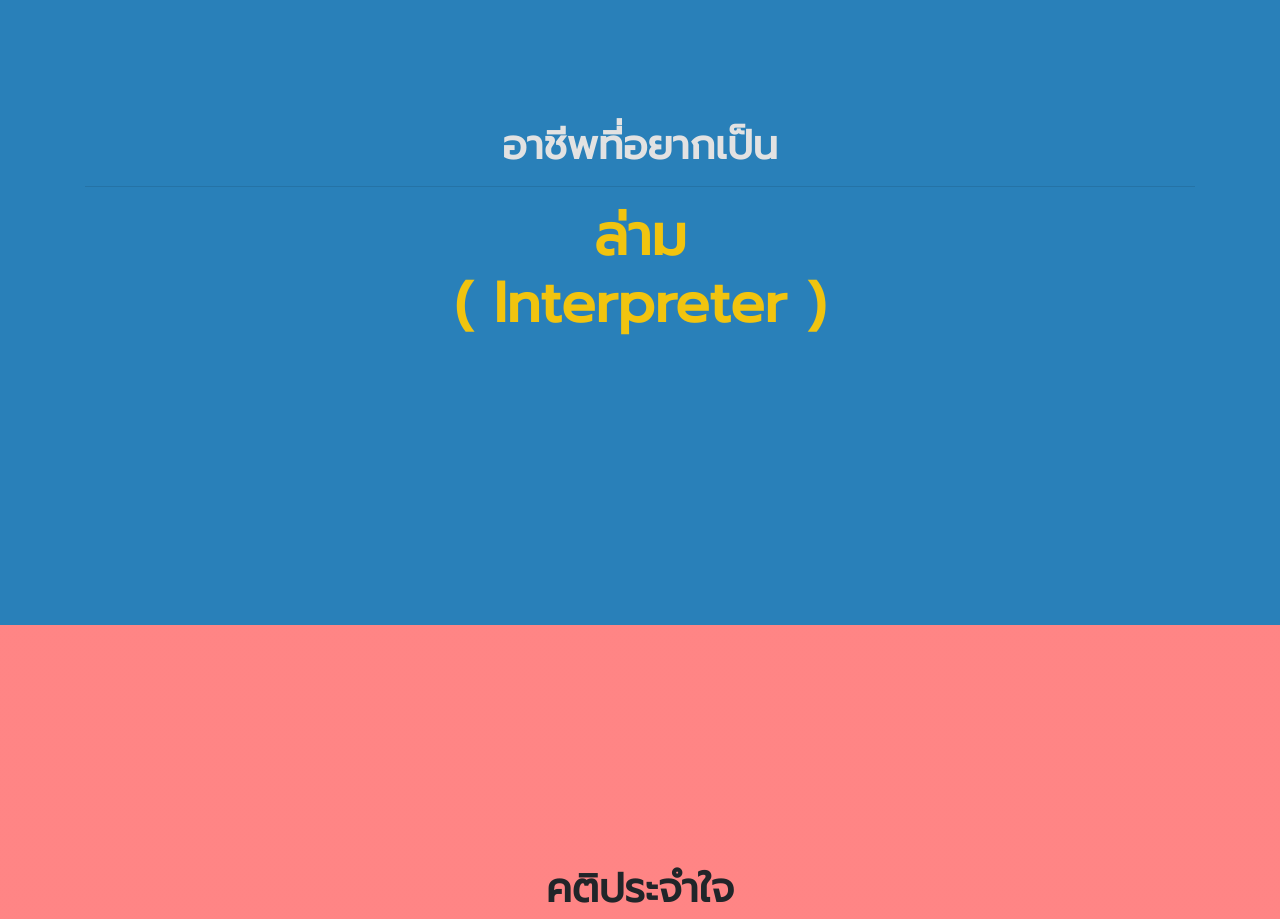
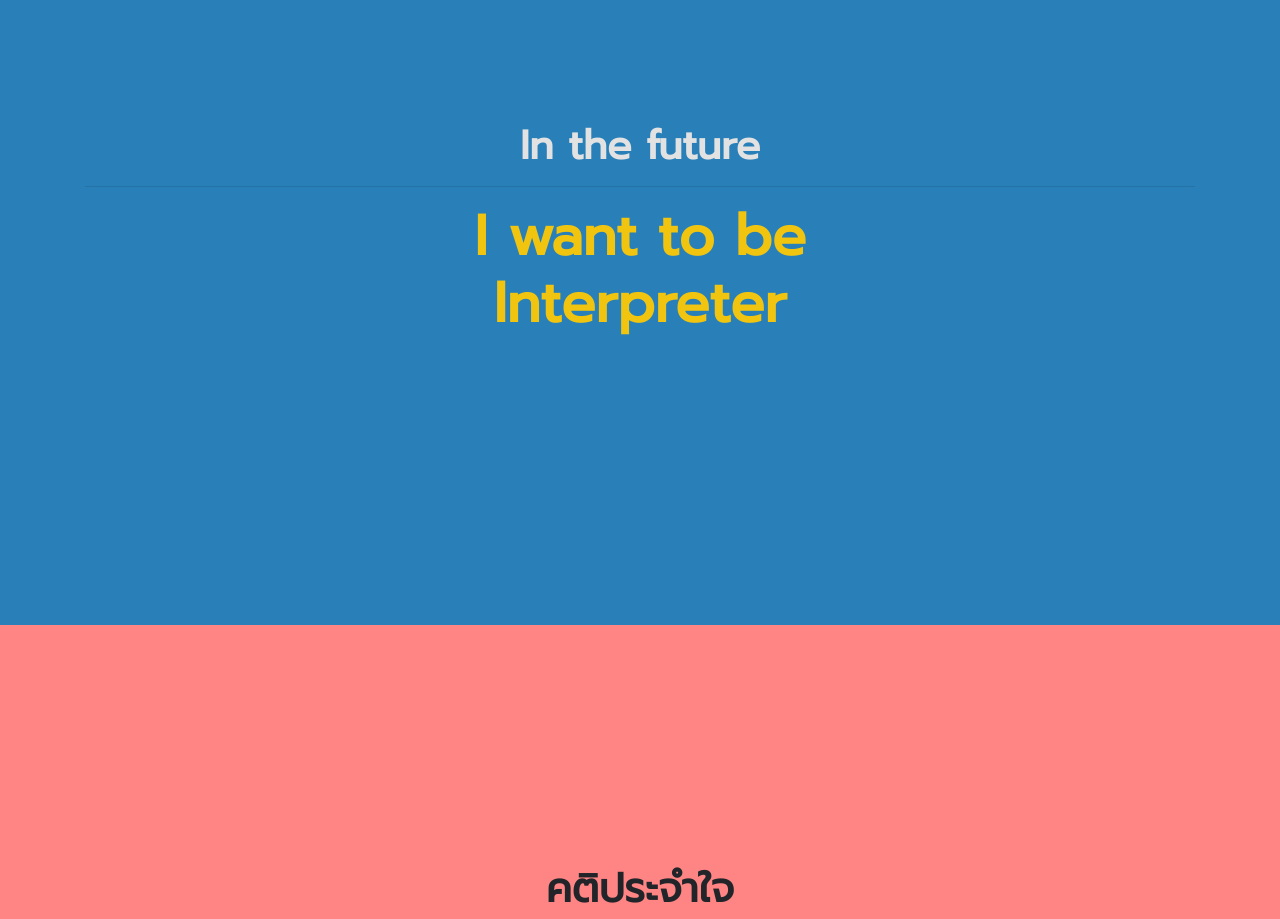
Before and after one commit to praew-pimwaree/praew-pimwaree.github.io, a plain HTML site: page index.html in a window 1280 px wide. Shown: the part 1900-2819 px from the top of the page. Drawn offline with Linux system fonts and the light colour scheme.

Commit message:
Update index.html

```diff
--- a/index.html
+++ b/index.html
@@ -92,9 +92,9 @@
     <!-- Dream job -->
     <section class="callout" style="background: #2980b9; ">
       <div class="container text-center" style="color: #f1c40f;">
-        <h1 style="color: rgb(226, 226, 226);">อาชีพที่อยากเป็น</h1>
+        <h1 style="color: rgb(226, 226, 226);">In the future</h1>
         <hr>
-        <h2 class="mx-auto mb-5">ล่าม <br>( Interpreter )</h2>
+        <h2 class="mx-auto mb-5">I want to be Interpreter</h2>
         <!-- <a class="btn btn-primary btn-xl" href="https://startbootstrap.com/template-overviews/stylish-portfolio/">Download Now!</a> -->
       </div>
     </section>
```
